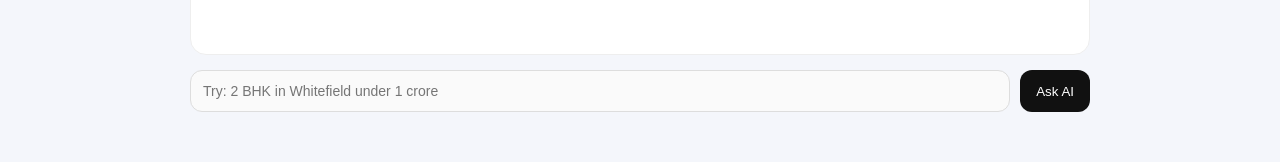
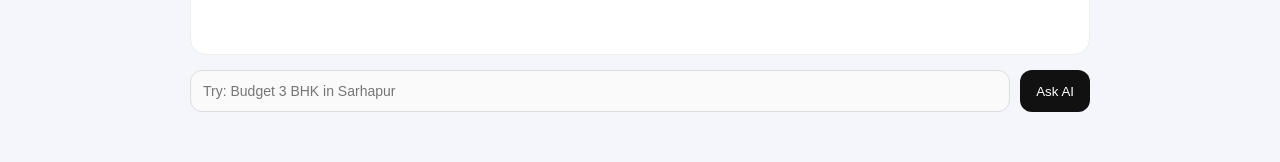
Before and after one commit to Amaan622/property-ai-project, a React app in the folder frontend/: page / in a window 1280 px wide. Shown: the part 427-589 px from the top of the page. Built offline with nearby package versions, Linux system fonts and the light colour scheme; the HTML template or start-up script is replaced by a standard one.

Commit message:
update placeholder text in App.jsx

```diff
--- a/frontend/src/App.jsx
+++ b/frontend/src/App.jsx
@@ -95,7 +95,7 @@ function App() {
                   <input
                     value={query}
                     onChange={(e) => setQuery(e.target.value)}
-                    placeholder="Try: 2 BHK in Whitefield under 1 crore"
+                    placeholder="Try: Budget 3 BHK in Sarhapur"
                     onKeyDown={(e) => e.key === "Enter" && handleSearch()}
                   />
 
```
